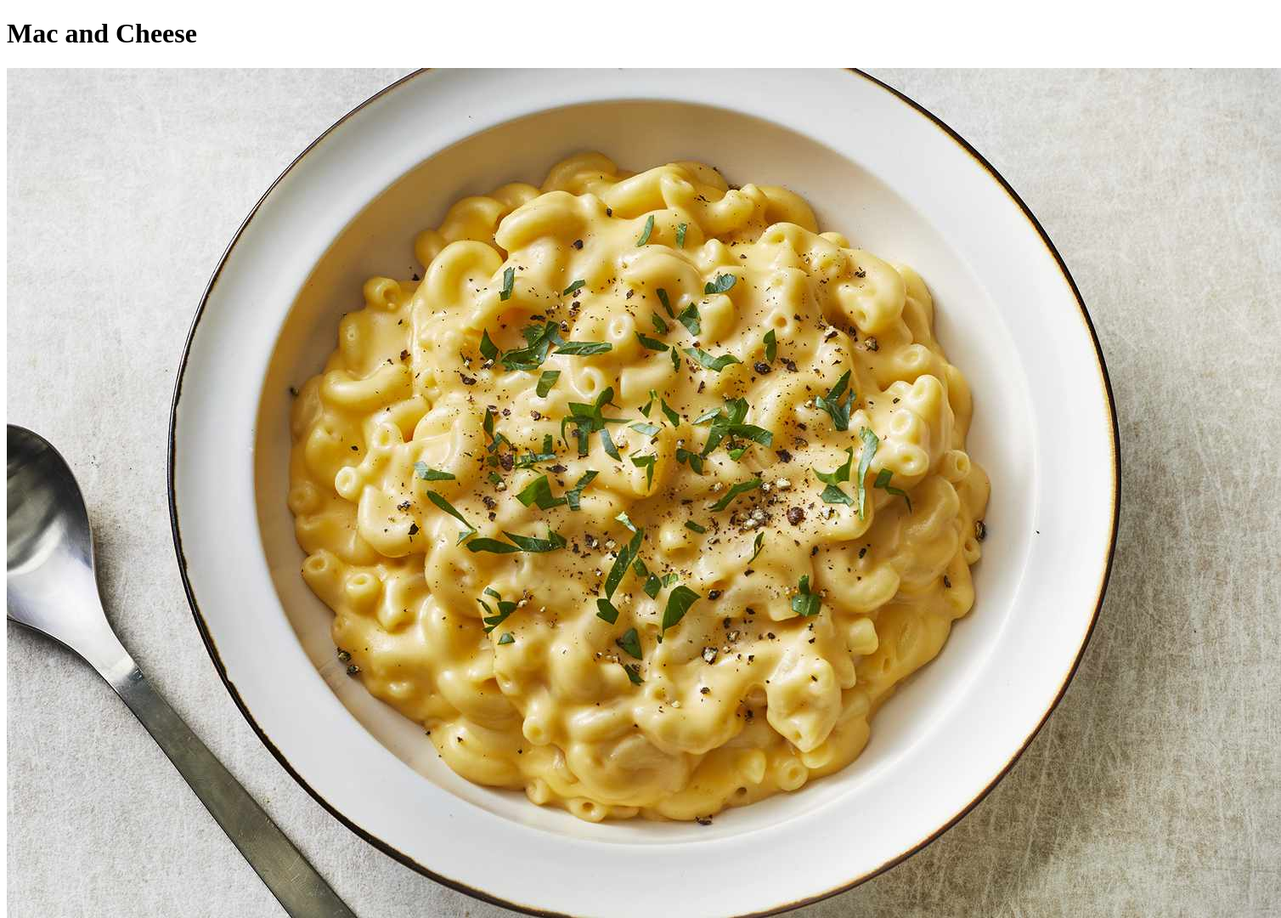
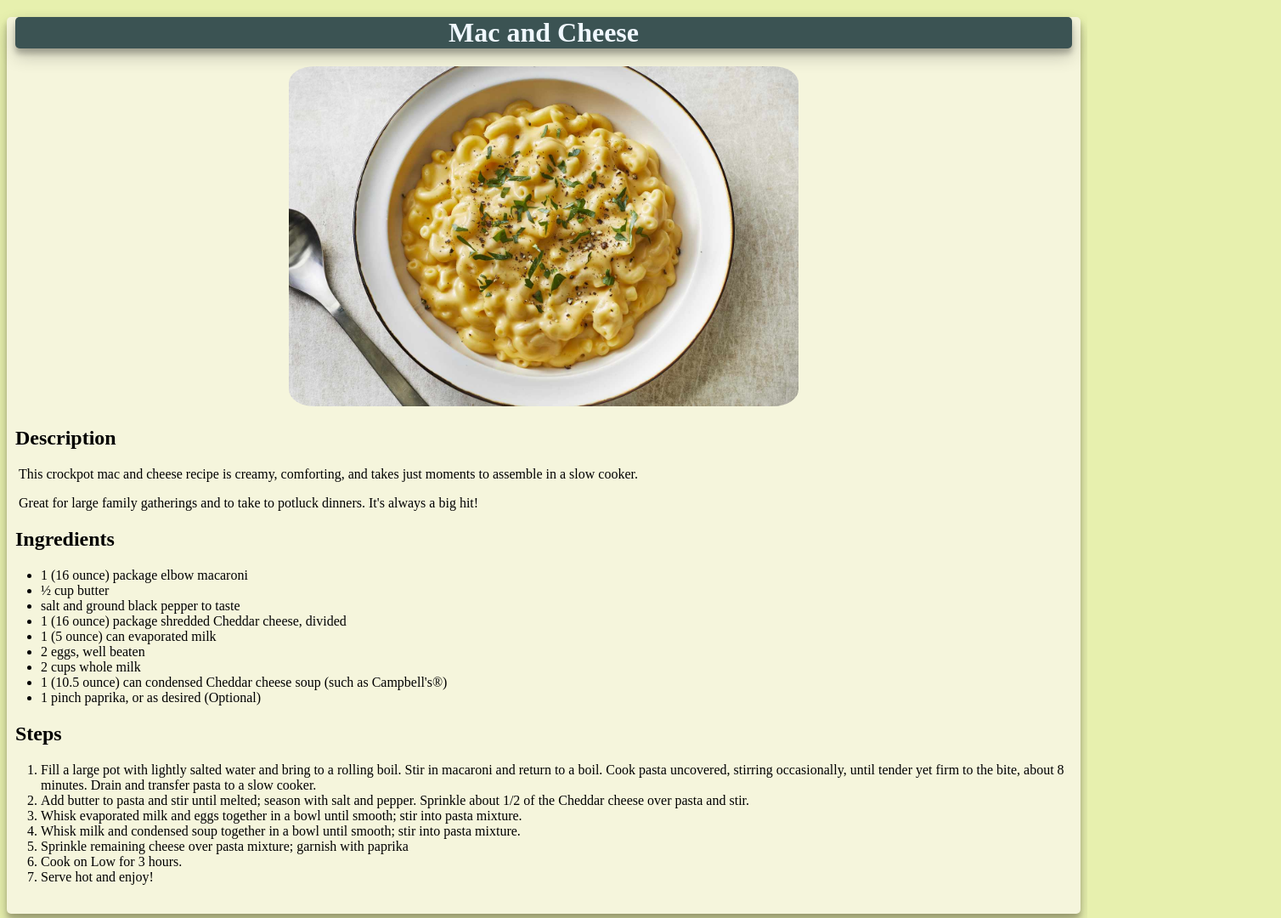
Before and after one commit to ahsannaeem150/odin-recipes, a plain HTML site: page recipes/mac-and-cheese.html in a window 1280 px wide. Shown: the top 1080 px of the page at 85% size, 1508 px wide, since content can reach past the window. Drawn offline with Linux system fonts and the light colour scheme.

Commit message:
Add recipe-style.css for individual recipe page
Created a new stylesheet to add styles for the recipes.
Applied the same style to all three recipes

```diff
--- a/recipes/mac-and-cheese.html
+++ b/recipes/mac-and-cheese.html
@@ -3,15 +3,19 @@
 <head>
     <meta charset="UTF-8">
     <title>Mac and Cheese</title>
+    <link rel = "stylesheet" href = "../styles/recipe-style.css">
 </head>
 <body>
-    <h1>Mac and Cheese</h1>
+    <div class = "back">
+    <h1 class = "head">Mac and Cheese</h1>
+    <div class="image">
     <img src = "../images/mac-and-cheese.jpg" alt="mac and cheese">
-    <h2>Description</h2>
-    <p>This crockpot mac and cheese recipe is creamy, comforting, and takes just moments to assemble in a slow cooker.</p>
-    <p>Great for large family gatherings and to take to potluck dinners. It's always a big hit!</p>
+    </div>
+    <h2 class="headings">Description</h2>
+    <p class="text">This crockpot mac and cheese recipe is creamy, comforting, and takes just moments to assemble in a slow cooker.</p>
+    <p class="text">Great for large family gatherings and to take to potluck dinners. It's always a big hit!</p>
 
-    <h2>Ingredients</h2>
+    <h2 class="headings">Ingredients</h2>
     <ul>
         <li>1 (16 ounce) package elbow macaroni</li>
         <li>½ cup butter</li>
@@ -24,7 +28,7 @@
         <li>1 pinch paprika, or as desired (Optional)</li>
     </ul>
 
-    <h2>Steps</h2>
+    <h2 class="headings">Steps</h2>
     <ol>
         <li>Fill a large pot with lightly salted water and bring to a rolling boil. Stir in macaroni and return to a boil. Cook pasta uncovered, stirring occasionally, until tender yet firm to the bite, about 8 minutes. Drain and transfer pasta to a slow cooker.</li>
         <li>Add butter to pasta and stir until melted; season with salt and pepper. Sprinkle about 1/2 of the Cheddar cheese over pasta and stir.</li>
@@ -34,5 +38,7 @@
         <li>Cook on Low for 3 hours.</li>
         <li>Serve hot and enjoy!</li>
     </ol>
+    <p style="visibility: hidden;">.</p>
+    </div>
 </body>
 </html>
--- /dev/null
+++ b/styles/home-style.css
@@ -0,0 +1,40 @@
+#title {
+    margin-top: 20px;
+    text-align: center;
+    border: 1px;
+    background-color: rgb(59, 83, 83);
+    border-radius: 5px;
+    box-shadow: 0 10px 20px rgba(0,0,0,0.19), 0 6px 6px rgba(0,0,0,0.23);
+    margin-left: 10px;
+    margin-right: 10px;
+    color: aliceblue;
+}
+img {
+    width: 600px;
+    border-radius: 5%;
+}
+.image {
+    text-align: center;
+    margin-top: 10px;
+}
+.link{
+    color: black;
+    font-size: 28px;
+    text-decoration: none;
+    display: inline-block;
+    margin-top: 7px;
+}
+.link:hover{
+    color: red;
+}
+.linkbox {
+    text-align: center;
+}
+.back{
+    background-color: beige;
+    border-radius: 5px;
+    box-shadow: 0 10px 20px rgba(0,0,0,0.19), 0 6px 6px rgba(22, 6, 6, 0.23);
+}
+html {
+    background-color : rgb(177, 174, 117);
+}
--- a/styles/styles.css
+++ b/styles/recipe-style.css
@@ -1,4 +1,4 @@
-#title {
+.head {
     margin-top: 20px;
     text-align: center;
     border: 1px;
@@ -16,26 +16,19 @@ img {
 .image {
     text-align: center;
     margin-top: 10px;
-
-}
-.link{
-    color: black;
-    font-size: 28px;
-    text-decoration: none;
-    display: inline-block;
-    margin-top: 7px;
-}
-.link:hover{
-    color: red;
-}
-.linkbox {
-    text-align: center;
 }
 .back{
     background-color: beige;
     border-radius: 5px;
     box-shadow: 0 10px 20px rgba(0,0,0,0.19), 0 6px 6px rgba(22, 6, 6, 0.23);
 }
-html {
-    background-color : rgb(177, 174, 117);
+html
+{
+    background-color: rgba(206, 226, 89, 0.486);
 }
+.headings{
+    margin-left: 10px;
+}
+.text{
+    margin-left: 14px;
+}
```
Also changed, not shown: index.html (+1 -1 lines), recipes/lasagna.html (+14 -9 lines), recipes/slow-cooker-sausage.html (+12 -7 lines).
